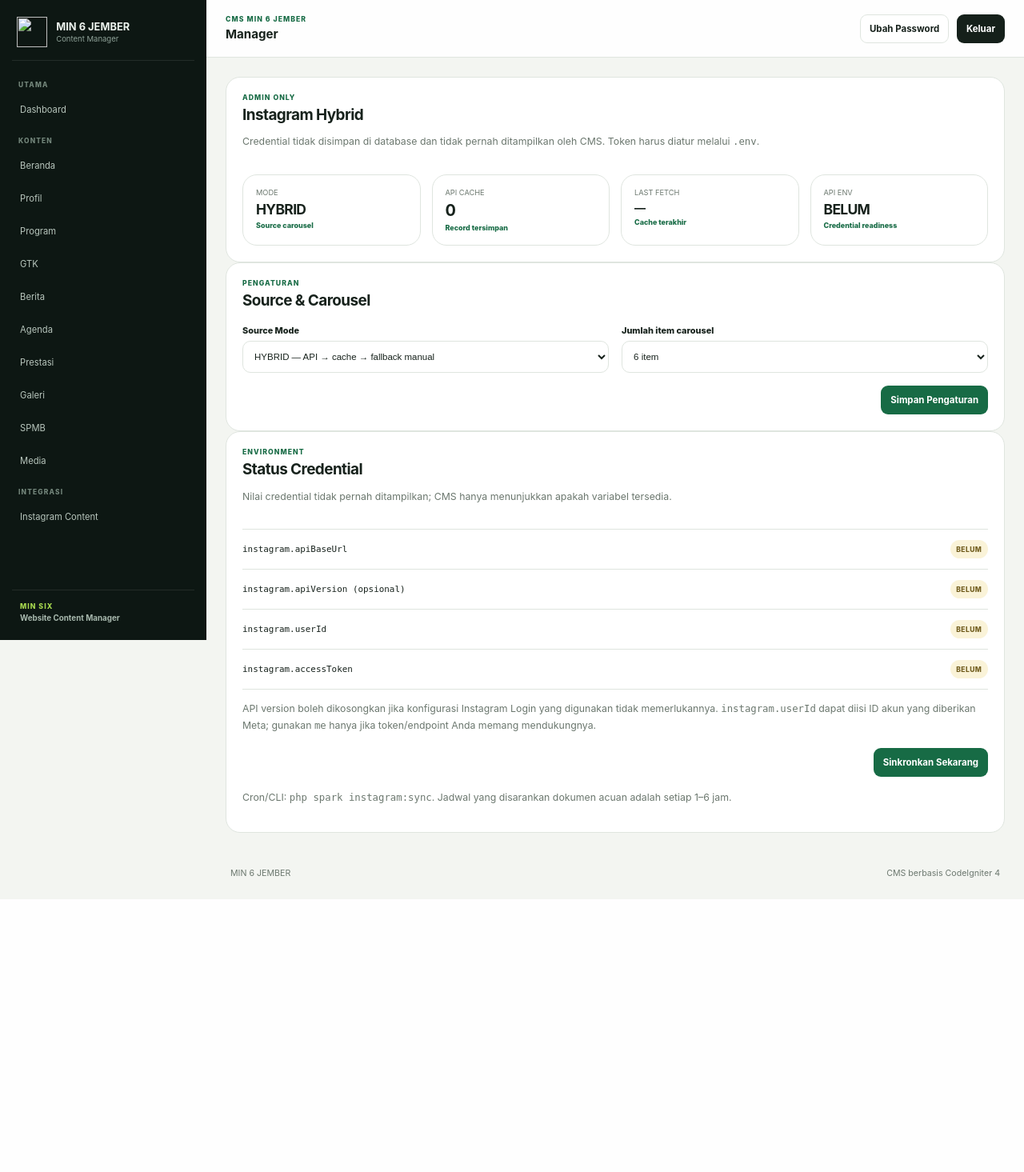
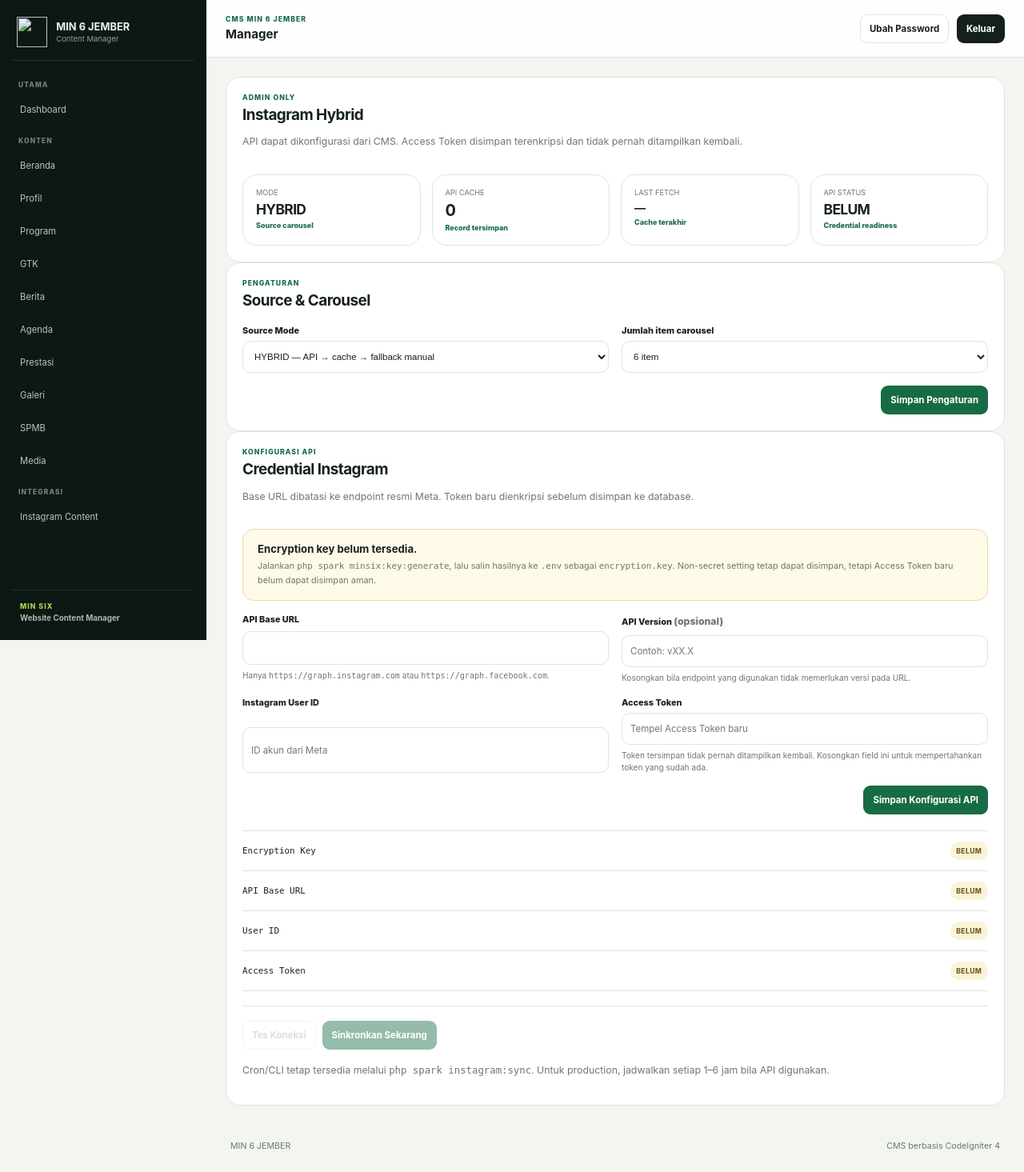
Before and after one commit to Al-Faroz/minsix, a CodeIgniter 4 app: the page made by app/Views/manager/instagram/settings.php in a window 1280 px wide. Shown: the whole page at 80% size. Before the commit the page ends 1124 px from the top, so only its background shows below. Run offline with PHP 8.4 and a stand-in for CodeIgniter, Linux system fonts and the light colour scheme; the template is opened without the code that fills it, so the values that code supplies are empty; some libraries are stand-ins or nearby versions.

Commit message:
Phase 10C2 - add CMS Instagram API credential manager

```diff
--- a/app/Views/manager/instagram/settings.php
+++ b/app/Views/manager/instagram/settings.php
@@ -6,7 +6,7 @@
         <div>
             <p class="eyebrow">ADMIN ONLY</p>
             <h2>Instagram Hybrid</h2>
-            <p class="muted">Credential tidak disimpan di database dan tidak pernah ditampilkan oleh CMS. Token harus diatur melalui <code>.env</code>.</p>
+            <p class="muted">API dapat dikonfigurasi dari CMS. Access Token disimpan terenkripsi dan tidak pernah ditampilkan kembali.</p>
         </div>
     </div>
 
@@ -14,7 +14,7 @@
         <div class="metric-card"><span>MODE</span><strong style="font-size:1.25rem"><?= esc($settings['instagram_source_mode'] ?? 'HYBRID') ?></strong><small>Source carousel</small></div>
         <div class="metric-card"><span>API CACHE</span><strong><?= (int) $apiCount ?></strong><small>Record tersimpan</small></div>
         <div class="metric-card"><span>LAST FETCH</span><strong style="font-size:1rem"><?= $latestFetchedAt ? esc(date('d-m-Y H:i', strtotime($latestFetchedAt))) : '—' ?></strong><small>Cache terakhir</small></div>
-        <div class="metric-card"><span>API ENV</span><strong style="font-size:1.25rem"><?= $apiReady ? 'READY' : 'BELUM' ?></strong><small>Credential readiness</small></div>
+        <div class="metric-card"><span>API STATUS</span><strong style="font-size:1.25rem"><?= $apiReady ? 'READY' : 'BELUM' ?></strong><small>Credential readiness</small></div>
     </div>
 </section>
 
@@ -26,7 +26,7 @@
             <label>Source Mode</label>
             <select name="instagram_source_mode">
                 <option value="HYBRID" <?= old('instagram_source_mode', $settings['instagram_source_mode'] ?? 'HYBRID') === 'HYBRID' ? 'selected' : '' ?>>HYBRID — API → cache → fallback manual</option>
-                <option value="MANUAL" <?= old('instagram_source_mode', $settings['instagram_source_mode'] ?? 'HYBRID') === 'MANUAL' ? 'selected' : '' ?>>MANUAL — hanya fallback manual</option>
+                <option value="MANUAL" <?= old('instagram_source_mode', $settings['instagram_source_mode'] ?? 'HYBRID') === 'MANUAL' ? 'selected' : '' ?>>MANUAL — hanya konten manual</option>
             </select>
         </div>
         <div class="field">
@@ -40,25 +40,74 @@
 </section>
 
 <section class="content-card">
-    <div class="section-head"><div><p class="eyebrow">ENVIRONMENT</p><h2>Status Credential</h2><p class="muted">Nilai credential tidak pernah ditampilkan; CMS hanya menunjukkan apakah variabel tersedia.</p></div></div>
-    <div class="credential-list">
-        <?php foreach ([
-            'instagram.apiBaseUrl' => $apiState['base_url'],
-            'instagram.apiVersion (opsional)' => $apiState['api_version'],
-            'instagram.userId' => $apiState['user_id'],
-            'instagram.accessToken' => $apiState['access_token'],
-        ] as $name => $ready): ?>
-            <div><code><?= esc($name) ?></code><span class="status-chip <?= $ready ? 'published' : 'draft' ?>"><?= $ready ? 'SET' : 'BELUM' ?></span></div>
-        <?php endforeach ?>
+    <div class="section-head">
+        <div>
+            <p class="eyebrow">KONFIGURASI API</p>
+            <h2>Credential Instagram</h2>
+            <p class="muted">Base URL dibatasi ke endpoint resmi Meta. Token baru dienkripsi sebelum disimpan ke database.</p>
+        </div>
     </div>
-    <p class="muted" style="margin-top:14px">API version boleh dikosongkan jika konfigurasi Instagram Login yang digunakan tidak memerlukannya. <code>instagram.userId</code> dapat diisi ID akun yang diberikan Meta; gunakan <code>me</code> hanya jika token/endpoint Anda memang mendukungnya.</p>
-    <div class="form-actions" style="margin-top:18px">
+
+    <?php if (! $apiState['encryption_ready']): ?>
+        <div class="feature-note" style="border-color:#ead9a6;background:#fff9e8">
+            <strong>Encryption key belum tersedia.</strong>
+            <p>Jalankan <code>php spark minsix:key:generate</code>, lalu salin hasilnya ke <code>.env</code> sebagai <code>encryption.key</code>. Non-secret setting tetap dapat disimpan, tetapi Access Token baru belum dapat disimpan aman.</p>
+        </div>
+    <?php endif ?>
+
+    <?php if ($apiState['token_error']): ?>
+        <div class="alert danger">Token database terdeteksi tetapi tidak dapat didekripsi dengan encryption key saat ini. Periksa key atau simpan token baru.</div>
+    <?php endif ?>
+
+    <form action="<?= site_url('manager/instagram-settings/api') ?>" method="post" class="settings-grid" autocomplete="off">
+        <?= csrf_field() ?>
+        <div class="field">
+            <label>API Base URL</label>
+            <input type="url" name="api_base_url" maxlength="255" required value="<?= esc(old('api_base_url', $apiState['base_url'] ?: 'https://graph.instagram.com')) ?>">
+            <small>Hanya <code>https://graph.instagram.com</code> atau <code>https://graph.facebook.com</code>.</small>
+        </div>
+        <div class="field">
+            <label>API Version <span class="muted">(opsional)</span></label>
+            <input type="text" name="api_version" maxlength="50" value="<?= esc(old('api_version', $apiState['api_version'])) ?>" placeholder="Contoh: vXX.X">
+            <small>Kosongkan bila endpoint yang digunakan tidak memerlukan versi pada URL.</small>
+        </div>
+        <div class="field">
+            <label>Instagram User ID</label>
+            <input type="text" name="instagram_user_id" maxlength="100" required value="<?= esc(old('instagram_user_id', $apiState['user_id'])) ?>" placeholder="ID akun dari Meta">
+        </div>
+        <div class="field">
+            <label>Access Token</label>
+            <input type="password" name="instagram_access_token" maxlength="10000" value="" autocomplete="new-password" placeholder="<?= $apiState['access_token_ready'] ? 'Token sudah tersedia — kosongkan untuk mempertahankan' : 'Tempel Access Token baru' ?>">
+            <small>Token tersimpan tidak pernah ditampilkan kembali. Kosongkan field ini untuk mempertahankan token yang sudah ada.</small>
+        </div>
+        <div class="form-actions span-2"><button class="btn primary" type="submit">Simpan Konfigurasi API</button></div>
+    </form>
+
+    <div class="credential-list" style="margin-top:20px">
+        <div><code>Encryption Key</code><span class="status-chip <?= $apiState['encryption_ready'] ? 'published' : 'draft' ?>"><?= $apiState['encryption_ready'] ? 'READY' : 'BELUM' ?></span></div>
+        <div><code>API Base URL</code><span class="status-chip <?= $apiState['base_url_ready'] ? 'published' : 'draft' ?>"><?= $apiState['base_url_ready'] ? 'SET' : 'BELUM' ?></span></div>
+        <div><code>User ID</code><span class="status-chip <?= $apiState['user_id_ready'] ? 'published' : 'draft' ?>"><?= $apiState['user_id_ready'] ? 'SET' : 'BELUM' ?></span></div>
+        <div><code>Access Token</code><span class="status-chip <?= $apiState['access_token_ready'] ? 'published' : 'draft' ?>"><?= $apiState['access_token_ready'] ? 'SET · ' . esc($apiState['token_source']) : 'BELUM' ?></span></div>
+    </div>
+
+    <div class="integration-actions">
+        <form action="<?= site_url('manager/instagram-settings/test') ?>" method="post">
+            <?= csrf_field() ?>
+            <button class="btn ghost" type="submit" <?= ! $apiReady ? 'disabled' : '' ?>>Tes Koneksi</button>
+        </form>
         <form action="<?= site_url('manager/instagram-settings/sync') ?>" method="post" onsubmit="return confirm('Sinkronkan cache Instagram sekarang? Cache lama tidak akan dihapus bila API gagal.');">
             <?= csrf_field() ?>
             <button class="btn primary" type="submit" <?= ! $apiReady ? 'disabled' : '' ?>>Sinkronkan Sekarang</button>
         </form>
+        <?php if ($apiState['has_database_token']): ?>
+        <form action="<?= site_url('manager/instagram-settings/token/clear') ?>" method="post" onsubmit="return confirm('Hapus Access Token terenkripsi dari database? Token ENV, bila ada, tetap menjadi fallback.');">
+            <?= csrf_field() ?>
+            <button class="btn ghost" type="submit">Hapus Token DB</button>
+        </form>
+        <?php endif ?>
     </div>
-    <p class="muted" style="margin-top:16px">Cron/CLI: <code>php spark instagram:sync</code>. Jadwal yang disarankan dokumen acuan adalah setiap 1–6 jam.</p>
+
+    <p class="muted" style="margin-top:16px">Cron/CLI tetap tersedia melalui <code>php spark instagram:sync</code>. Untuk production, jadwalkan setiap 1–6 jam bila API digunakan.</p>
 </section>
 
 <?= $this->endSection() ?>
--- a/assets/manager/css/manager.css
+++ b/assets/manager/css/manager.css
@@ -194,3 +194,9 @@ body{font-size:.94rem}
 .rich-editor-area p{margin:.35rem 0 .8rem}.rich-editor-area ul,.rich-editor-area ol{padding-left:1.5rem}
 .rich-editor-area blockquote{margin:1rem 0;padding:.7rem 1rem;border-left:3px solid var(--green);background:#f3f7f4;color:#526059}
 .rich-editor-area a{color:var(--green);text-decoration:underline}
+
+/* PHASE 10C — integration credential manager */
+.integration-actions{display:flex;flex-wrap:wrap;gap:8px;margin-top:18px;padding-top:18px;border-top:1px solid var(--line)}
+.integration-actions form{margin:0}
+.integration-actions .btn:disabled{opacity:.45;cursor:not-allowed}
+@media(max-width:620px){.integration-actions{display:grid;grid-template-columns:1fr}.integration-actions .btn{width:100%}}
```
Also changed, not shown: app/Controllers/Manager/InstagramSettingsController.php (+59 -27 lines), app/Services/InstagramSyncService.php (+76 -85 lines).
